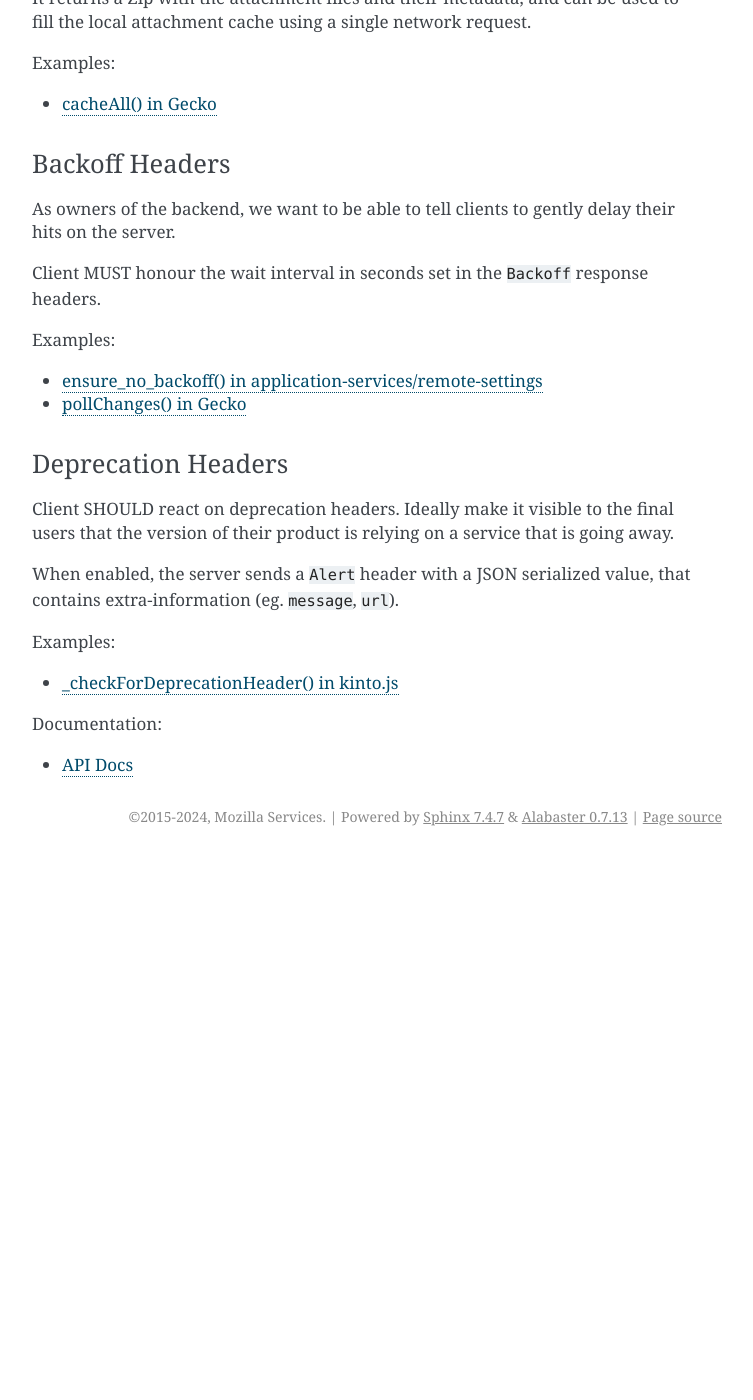
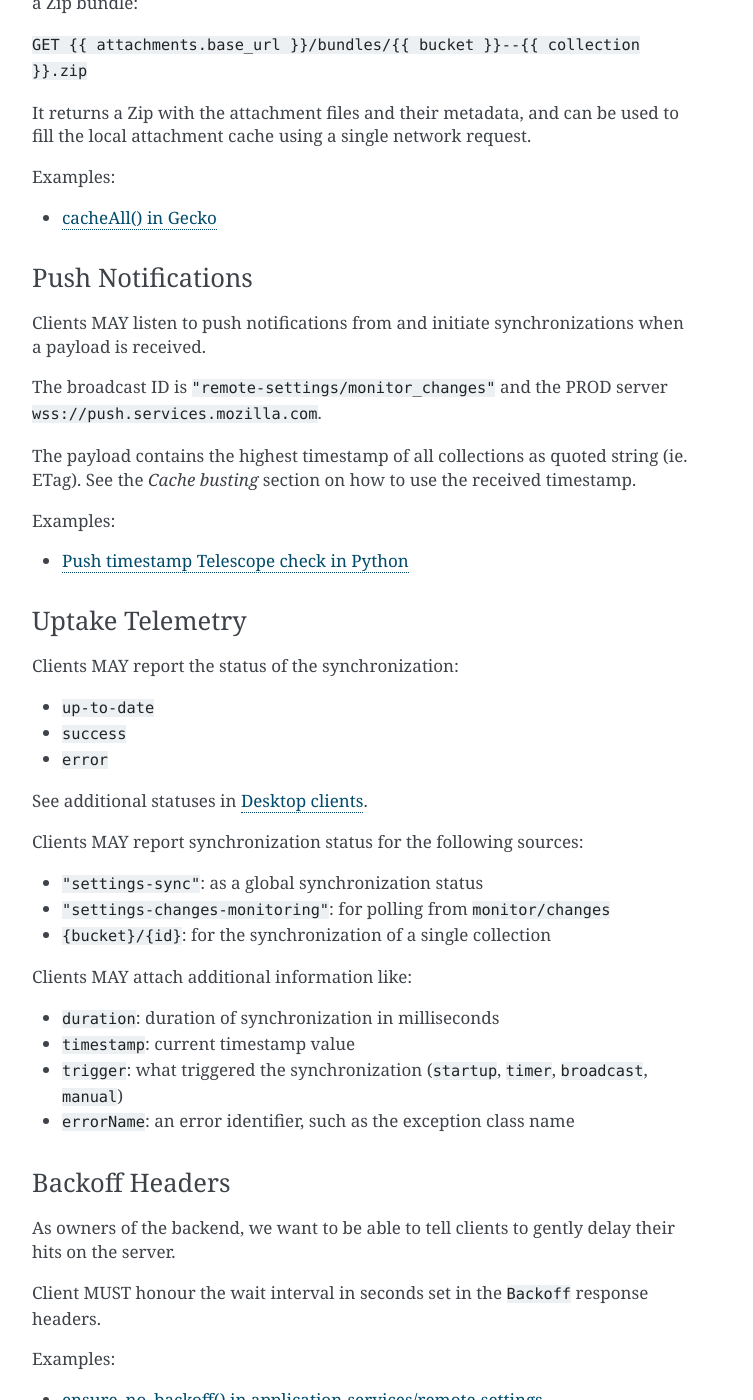
Before and after one commit to mozilla/remote-settings, a Sphinx documentation site: the page built from docs/client-specifications.rst, in a window 1280 px wide and 1400 px high, scrolled down 8236 px. Shown: the whole window, without its empty margins (388-1141 px from the left). Built offline with Sphinx 7.4.7, drawn with Linux system fonts in a browser that asks for light colours; before the commit the page ends 9092 px from its top, so only the background shows below that; some of the changed text lies outside the part shown.

Commit message:
Add specs about push timestamps and telemetry

```diff
--- a/docs/client-specifications.rst
+++ b/docs/client-specifications.rst
@@ -51,6 +51,8 @@ As of August 2024:
 +------------------------+-------+-------------+--------------------------------------+---------------+----------+
 | Local cache            | ✅    | ✅ Optional | ❌                                   | ❌            | ✅       |
 +------------------------+-------+-------------+--------------------------------------+---------------+----------+
+| Push notifications     | ✅    | ❌          | ❌                                   | N/A           | N/A      |
++------------------------+-------+-------------+--------------------------------------+---------------+----------+
 | Fetch Attachments      | ✅    | ✅          | ✅ Without integrity check           | ❌            | ✅       |
 +------------------------+-------+-------------+--------------------------------------+---------------+----------+
 | Attachments bundles    | ✅    | ❌          | ❌                                   | ❌            | ❌       |
@@ -58,6 +60,8 @@ As of August 2024:
 | JEXL support           | ✅    | ❌          | ❌                                   | ❌            | ❌       |
 +------------------------+-------+-------------+--------------------------------------+---------------+----------+
 | Packaged binary dumps  | ✅    | ❌          | ❌                                   | N/A           | N/A      |
++------------------------+-------+-------------+--------------------------------------+---------------+----------+
+| Uptake telemetry       | ✅    | ❌          | ❌                                   | ❌            | ❌       |
 +------------------------+-------+-------------+--------------------------------------+---------------+----------+
 | Backoff                | ✅    | ✅          | ✅                                   | ✅            | ✅       |
 +------------------------+-------+-------------+--------------------------------------+---------------+----------+
@@ -317,6 +321,45 @@ Examples:
 * `cacheAll() in Gecko <https://searchfox.org/mozilla-central/rev/e968519d806b140c402c3b3932cd5f6cd7cc42ac/services/settings/Attachments.sys.mjs#181-273>`_
 
 
+Push Notifications
+''''''''''''''''''
+
+Clients MAY listen to push notifications from and initiate synchronizations when a payload is received.
+
+The broadcast ID is ``"remote-settings/monitor_changes"`` and the PROD server ``wss://push.services.mozilla.com``.
+
+The payload contains the highest timestamp of all collections as quoted string (ie. ETag). See the *Cache busting* section on how to use the received timestamp.
+
+Examples:
+
+* `Push timestamp Telescope check in Python <https://github.com/mozilla-services/telescope/blob/364f3c6865e56e6c3914cc4139ba977de4bcb03f/checks/remotesettings/push_timestamp.py#L27-L40>`_
+
+
+Uptake Telemetry
+''''''''''''''''
+
+Clients MAY report the status of the synchronization:
+
+- ``up-to-date``
+- ``success``
+- ``error``
+
+See additional statuses in `Desktop clients <https://searchfox.org/mozilla-central/rev/45d6f8bf028e049f812aa26dced565d50068af5d/services/common/uptake-telemetry.sys.mjs#76-108>`_.
+
+Clients MAY report synchronization status for the following sources:
+
+- ``"settings-sync"``: as a global synchronization status
+- ``"settings-changes-monitoring"``: for polling from ``monitor/changes``
+- ``{bucket}/{id}``: for the synchronization of a single collection
+
+Clients MAY attach additional information like:
+
+- ``duration``: duration of synchronization in milliseconds
+- ``timestamp``: current timestamp value
+- ``trigger``: what triggered the synchronization (``startup``, ``timer``, ``broadcast``, ``manual``)
+- ``errorName``: an error identifier, such as the exception class name
+
+
 Backoff Headers
 '''''''''''''''
 
```
